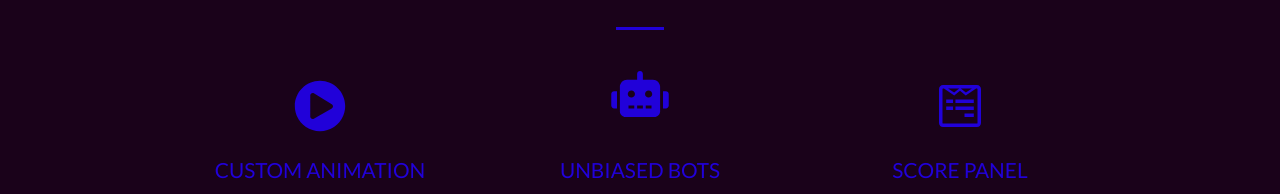
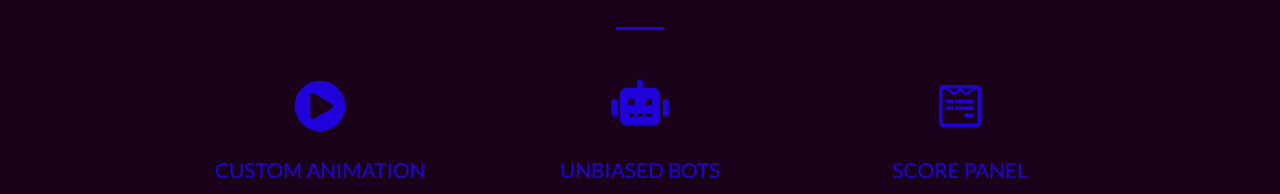
Before and after one commit to jaydjhangiani/Arcade-frontend, a plain HTML site: page index.html in a window 1280 px wide. Shown: the part 1154-1348 px from the top of the page. Drawn offline with Linux system fonts and the light colour scheme.

Commit message:
Update index.html

```diff
--- a/index.html
+++ b/index.html
@@ -103,7 +103,7 @@
 				</div>
 				<div class="col-md-4">
 					<div class="feature">
-						<i class="fas fa-robot fa-4x" data-fa-transform="shrink-4.5 up-8"></i>
+						<i class="fas fa-robot fa-4x" data-fa-transform="shrink-4.5 up-6"></i>
 						<h3>Unbiased Bots</h3>
 						<p>Bots have been created with precise algorithms to make your gaming experience competitve and fun.</p>
 					</div>
```
